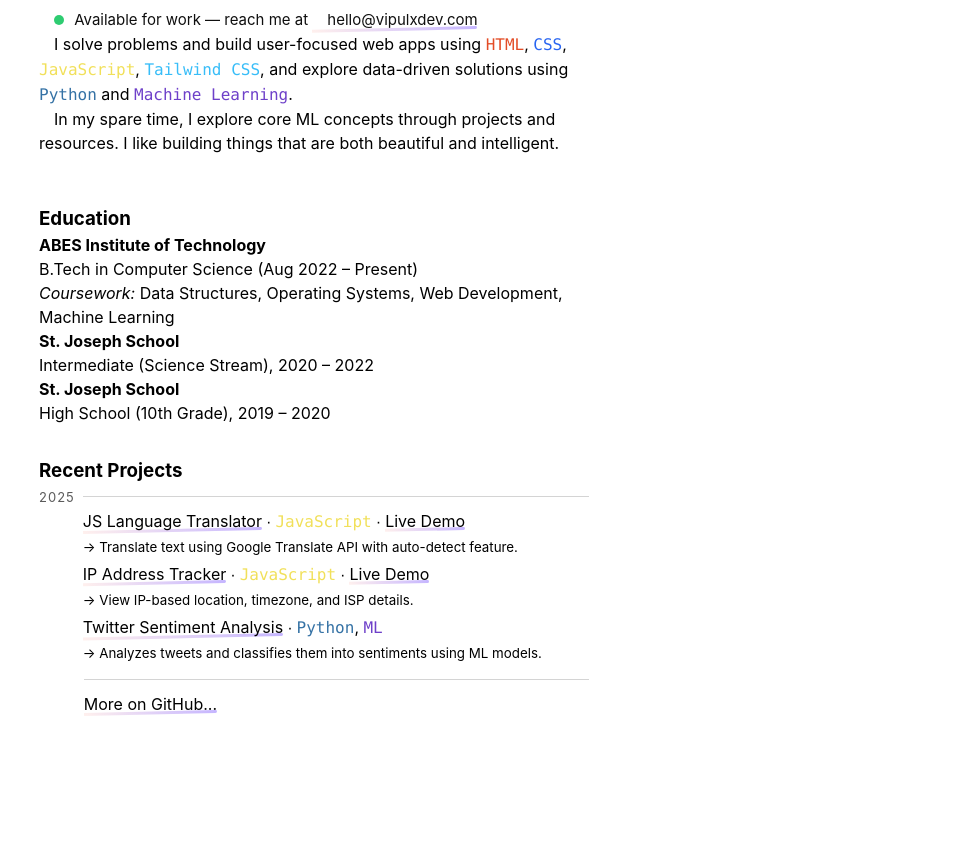
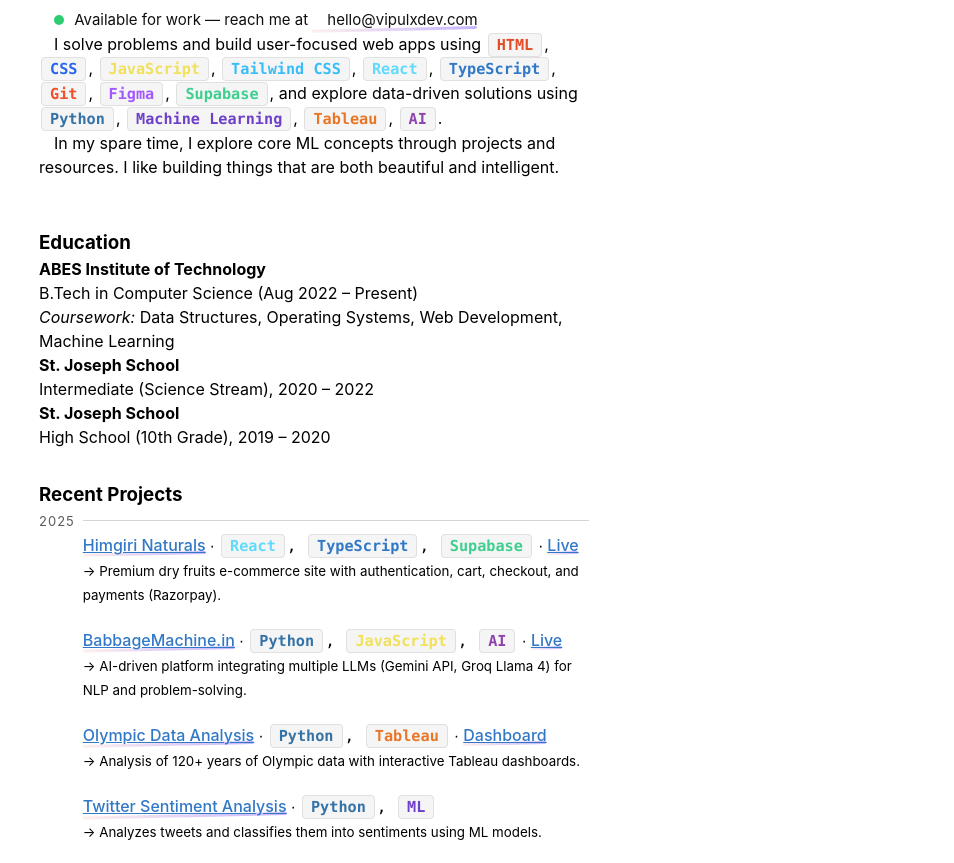
Before and after one commit to Vipul0052/Clear-Simple-Portfolio, a plain HTML site: page index.html in a window 1280 px wide. Shown: the part 338-1201 px from the top of the page, without its empty margins (326-1280 px from the left). Before the commit the page ends 1088 px from the top, so only its background shows below. Drawn offline with Linux system fonts and the light colour scheme; files whose address does not match are found by name.

Commit message:
Update portfolio design and links

```diff
--- a/assets/css/main.css.cache=20250610T202429.css
+++ b/assets/css/main.css.cache=20250610T202429.css
@@ -1,3 +1,64 @@
+/* Project card: boxy, rectangular */
+/* Modern project card style */
+/* Simple project card style with minimalist colored shadow */
+/* Simple project card style: no box, no shadow, just spacing */
+.projects .project {
+  background: none;
+  border: none;
+  border-radius: 0;
+  box-shadow: none;
+  margin-bottom: 24px;
+  padding: 0 0 18px 0;
+  transition: none;
+}
+.projects .project:hover {
+  box-shadow: none;
+  transform: none;
+}
+
+/* Technology label style */
+.lang {
+  padding: 2px 8px;
+  margin: 0 2px;
+  border-radius: 4px;
+  background: #f5f5f5;
+  font-size: 0.95em;
+  font-weight: 500;
+  text-decoration: none !important;
+  box-shadow: none;
+  border: 1px solid #e0e0e0;
+  cursor: default;
+}
+
+/* Project links visually distinct */
+.projects .project a {
+  color: #3178c6;
+  text-decoration: underline;
+  font-weight: 500;
+  background: none;
+  border-radius: 0;
+  padding: 0;
+  transition: color 0.2s;
+}
+.projects .project a:hover {
+  color: #38bdf8;
+  text-decoration: underline;
+}
+/* Technology color classes */
+.lang.html { color: #e34c26; font-weight: bold; }
+.lang.css { color: #2965f1; font-weight: bold; }
+.lang.js { color: #f7df1e; font-weight: bold; }
+.lang.tailwind { color: #38bdf8; font-weight: bold; }
+.lang.react { color: #61dafb; font-weight: bold; }
+.lang.node { color: #68a063; font-weight: bold; }
+.lang.ts { color: #3178c6; font-weight: bold; }
+.lang.git { color: #f34f29; font-weight: bold; }
+.lang.figma { color: #a259ff; font-weight: bold; }
+.lang.supabase { color: #3ecf8e; font-weight: bold; }
+.lang.python { color: #3776ab; font-weight: bold; }
+.lang.ml { color: #ff9800; font-weight: bold; }
+.lang.tableau { color: #e97627; font-weight: bold; }
+.lang.ai { color: #8e44ad; font-weight: bold; }
 *, *::before, *::after {
   box-sizing: border-box;
 }
@@ -346,10 +407,11 @@
   border-radius: 8px;
   font-size: 14px;
   box-shadow: 0 2px 6px rgba(0,0,0,0.1);
-  transition: 0.3s;
+  transition: background-color 0.3s, box-shadow 0.3s, transform 0.2s;
 }
 
 .blog-link:hover {
+  box-shadow: 0 4px 12px rgba(0, 0, 0, 0.14);
   background-color: #e0d442;
   transform: translateY(-1px);
 }
--- a/index.html
+++ b/index.html
@@ -2,26 +2,24 @@
 <html lang="en-US">
   <head>
     <meta charset="utf-8">
-
     <title>Vipul Sharma</title>
-
 
     <meta name="viewport" content="width=device-width, initial-scale=1.0" />
     <meta name="description" content="I'm Vipul Sharma, a passionate frontend developer exploring machine learning fundamentals." />
     <meta name="keywords" content="Vipul Sharma, Frontend Developer, Machine Learning, Web Developer" />
     <meta name="language" content="EN" />
 
-
+  <link rel="icon" type="image/svg+xml" href="assets/favicon.svg">
   <link rel="preconnect" href="https://fonts.googleapis.com">
     <link rel="preconnect" href="https://fonts.gstatic.com" crossorigin>
     <link href="https://fonts.googleapis.com/css2?family=IBM+Plex+Mono:wght@300;400;500&family=IBM+Plex+Sans:wght@300;400;500&family=IBM+Plex+Serif:ital@1&display=swap" rel="stylesheet">
     <link rel="stylesheet" href="assets/css/main.css.cache=20250610T202429.css">
-
   </head>
 
   <body class="home">
     <main class="home">
       <div class="hello">
+        <span class="logo-wrapper">
   <svg width="82" height="30" xmlns="http://www.w3.org/2000/svg"><path d="M2 23.102C7.79 23.102 28.248 2.129 19.499 2c-8.75-.128-7.85 25.862-7.85 25.862s.387-12.223 7.464-12.223c7.076 0-1.158 11.966 5.018 12.352 6.175.386 15.053-11.709 8.62-11.966-6.433-.257-6.305 11.323 2.316 11.709 8.62.386 18.528-24.318 10.937-24.833-7.592-.515-6.176 24.19 1.544 24.704 7.72.515 18.914-24.447 11.065-24.833-7.849-.386-6.948 24.704 1.158 24.833 5.147-.257 3.474-12.095 10.165-11.837 3.73.257 5.275 3.088 5.146 2.959-.129-.129 1.158 8.75-5.661 8.75-6.82 0-6.047-11.967.515-11.71 5.918.515 5.146 5.662 5.275 4.247 0 .128 4.246-1.287 4.89-4.118" stroke="#5b5b5b" stroke-width="2.75" fill="none" fill-rule="evenodd" stroke-linecap="round" stroke-linejoin="round"/></svg>
         <span>, I'm</span>
       </div>
@@ -33,15 +31,14 @@
       <content>
         <p class="tagline">
           21-something an Engineer &nbsp;·&nbsp;
-  <a href="https://drive.google.com/file/d/1g_m0kPTcLTSUjqhEffpKJUA1gQdUJ5mT/view?usp=sharing" target="_blank" class="resume-link">📄 Resume</a>
+          <a href="https://drive.google.com/file/d/1sBgR6pplXBM8BgofdFwTAo2fQgRwW8uA/view?usp=sharing" target="_blank" class="resume-link">📄 Resume</a>
+        </p>
         <p class="available">
           <span class="dot"></span> Available for work — reach me at <a href="mailto:hello@vipulxdev.com">hello@vipulxdev.com</a>
         </p>
 
-</p>
         <p>
-          <p>
-  I solve problems and build user-focused web apps using <code class="lang html">HTML</code>, <code class="lang css">CSS</code>, <code class="lang js">JavaScript</code>, <code class="lang tailwind">Tailwind CSS</code>, and explore data-driven solutions using <code class="lang python">Python</code> and <code class="lang ml">Machine Learning</code>.
+          I solve problems and build user-focused web apps using <code class="lang html">HTML</code>, <code class="lang css">CSS</code>, <code class="lang js">JavaScript</code>, <code class="lang tailwind">Tailwind CSS</code>, <code class="lang react">React</code>, <code class="lang ts">TypeScript</code>, <code class="lang git">Git</code>, <code class="lang figma">Figma</code>, <code class="lang supabase">Supabase</code>, and explore data-driven solutions using <code class="lang python">Python</code>, <code class="lang ml">Machine Learning</code>, <code class="lang tableau">Tableau</code>, <code class="lang ai">AI</code>.
         </p>
         <p>
           In my spare time, I explore core ML concepts through projects and resources. I like building things that are both beautiful and intelligent.
@@ -79,22 +76,29 @@
                 <div class="divider"></div>
 
                 <div class="project">
-            <a href="https://github.com/vipul0052/js-language-translator" target="_blank">JS Language Translator</a>
-            ∙ <code><span class="lang js">JavaScript</span></code>
-            ∙ <a href="https://vipul0052.github.io/JS-Language-Translator" target="_blank">Live Demo</a>
-            <br><small>→ Translate text using Google Translate API with auto-detect feature.</small>
+                  <a href="https://github.com/Vipul0052/Himgiri-v2" target="_blank">Himgiri Naturals</a>
+                  ∙ <code><span class="lang react">React</span>, <span class="lang ts">TypeScript</span>, <span class="lang supabase">Supabase</span></code>
+                  ∙ <a href="https://himgirinaturals.com" target="_blank">Live</a>
+                  <br><small>→ Premium dry fruits e-commerce site with authentication, cart, checkout, and payments (Razorpay).</small>
                 </div>
 
                 <div class="project">
-            <a href="https://vipul0052.github.io/IP-Adress-Tracker/" target="_blank">IP Address Tracker</a>
-            ∙ <code><span class="lang js">JavaScript</span></code>
-            ∙ <a href="https://vipul0052.github.io/IP-Adress-Tracker/" target="_blank">Live Demo</a>
-            <br><small>→ View IP-based location, timezone, and ISP details.</small>
+                  <a href="https://github.com/Vipul0052/Babbage-Machine" target="_blank">BabbageMachine.in</a>
+                  ∙ <code><span class="lang python">Python</span>, <span class="lang js">JavaScript</span>, <span class="lang ai">AI</span></code>
+                  ∙ <a href="https://babbagemachine.in" target="_blank">Live</a>
+                  <br><small>→ AI-driven platform integrating multiple LLMs (Gemini API, Groq Llama 4) for NLP and problem-solving.</small>
+                </div>
+
+                <div class="project">
+                  <a href="https://github.com/Vipul0052/Olympic-History-Analysis" target="_blank">Olympic Data Analysis</a>
+                  ∙ <code><span class="lang python">Python</span>, <span class="lang tableau">Tableau</span></code>
+                  ∙ <a href="https://public.tableau.com/app/profile/vipul.sharma5251/viz/Olympic_Analysis1/Olympic_Dashboard1?publish=yes" target="_blank">Dashboard</a>
+                  <br><small>→ Analysis of 120+ years of Olympic data with interactive Tableau dashboards.</small>
                 </div>
 
                 <div class="project">
                   <a href="https://github.com/vipul0052/Twitter-sentiment-analysis-using-Python-Machine-Learning-Project" target="_blank">Twitter Sentiment Analysis</a>
-            ∙ <code><span class="lang python">Python</span></code>, <code><span class="lang ml">ML</span></code>
+                  ∙ <code><span class="lang python">Python</span>, <span class="lang ml">ML</span></code>
                   <br><small>→ Analyzes tweets and classifies them into sentiments using ML models.</small>
                 </div>
               </div>
@@ -112,7 +116,7 @@
           </div>
         </div>
       </div>
-
     </main>
-  <script data-cfasync="false" src="cdn-cgi/scripts/5c5dd728/cloudflare-static/email-decode.min.js"></script></body>
+    <script data-cfasync="false" src="cdn-cgi/scripts/5c5dd728/cloudflare-static/email-decode.min.js"></script>
+  </body>
 </html>
```
Also changed, not shown: assets/favicon.svg (added). Lines whose indentation alone changed are shown as unchanged.
